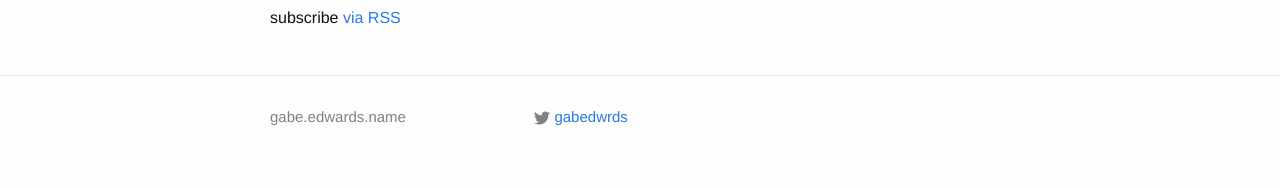
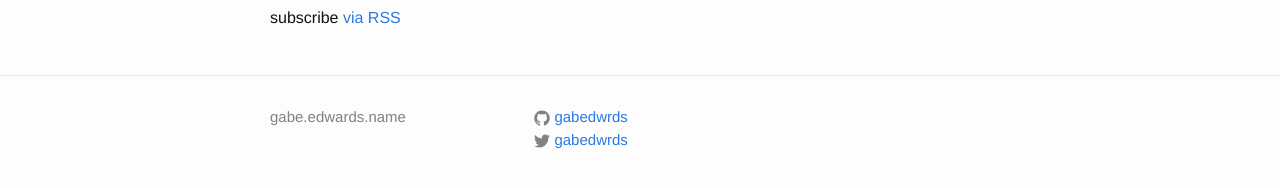
Before and after one commit to gabedwrds/gabedwrds.github.io, a Jekyll site: the page built from index.html, in a window 1280 px wide. Shown: the part 260-448 px from the top of the page. Built offline with Jekyll 4.4.1, drawn with Linux system fonts in a browser that asks for light colours.

Commit message:
Enable github link

```diff
--- a/_config.yml
+++ b/_config.yml
@@ -5,7 +5,7 @@ description: > # this means to ignore newlines until "baseurl:"
 baseurl: "" # the subpath of your site, e.g. /blog/
 url: "http://gabe.edwards.name"
 twitter_username: gabedwrds
-#github_username:  jekyll
+github_username:  gabedwrds
 
 # Build settings
 markdown: kramdown
```
